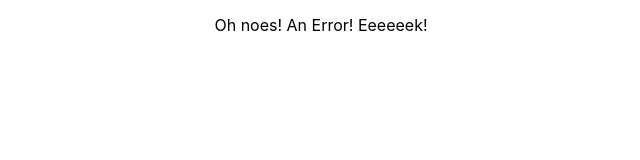
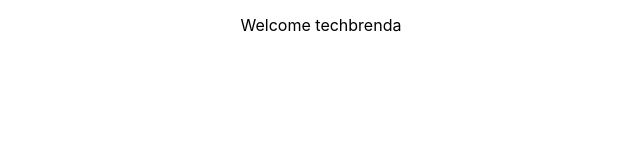
Before and after one commit to TechBrenda/todo-app, a React (Create React App) app in the folder todo-app/: page /welcome/techbrenda in a window 1280 px wide. Shown: the top 160 px of the page, without its empty margins (319-959 px from the left). Built offline with nearby package versions, Linux system fonts and the light colour scheme.

Commit message:
Add path parameter to welcome

```diff
--- a/todo-app/src/components/todo/Login.js
+++ b/todo-app/src/components/todo/Login.js
@@ -20,7 +20,7 @@ class Login extends Component {
       this.state.username === 'techbrenda' &&
       this.state.password === 'apples'
     ) {
-      this.props.history.push('/welcome')
+      this.props.history.push(`/welcome/${this.state.username}`)
     } else {
       console.log('Failed')
       this.setState({
--- a/todo-app/src/components/todo/TodoApp.js
+++ b/todo-app/src/components/todo/TodoApp.js
@@ -13,7 +13,7 @@ class TodoApp extends Component {
           <Switch>
             <Route path='/' exact component={Login} />
             <Route path='/login' exact component={Login} />
-            <Route path='/welcome' exact component={Welcome} />
+            <Route path='/welcome/:name' exact component={Welcome} />
             <Route component={Error} />
           </Switch>
         </Router>
--- a/todo-app/src/components/todo/Welcome.js
+++ b/todo-app/src/components/todo/Welcome.js
@@ -2,7 +2,7 @@ import React, { Component } from 'react'
 
 class Welcome extends Component {
   render () {
-    return <div>Welcome</div>
+    return <div>Welcome {this.props.match.params.name}</div>
   }
 }
 
```
